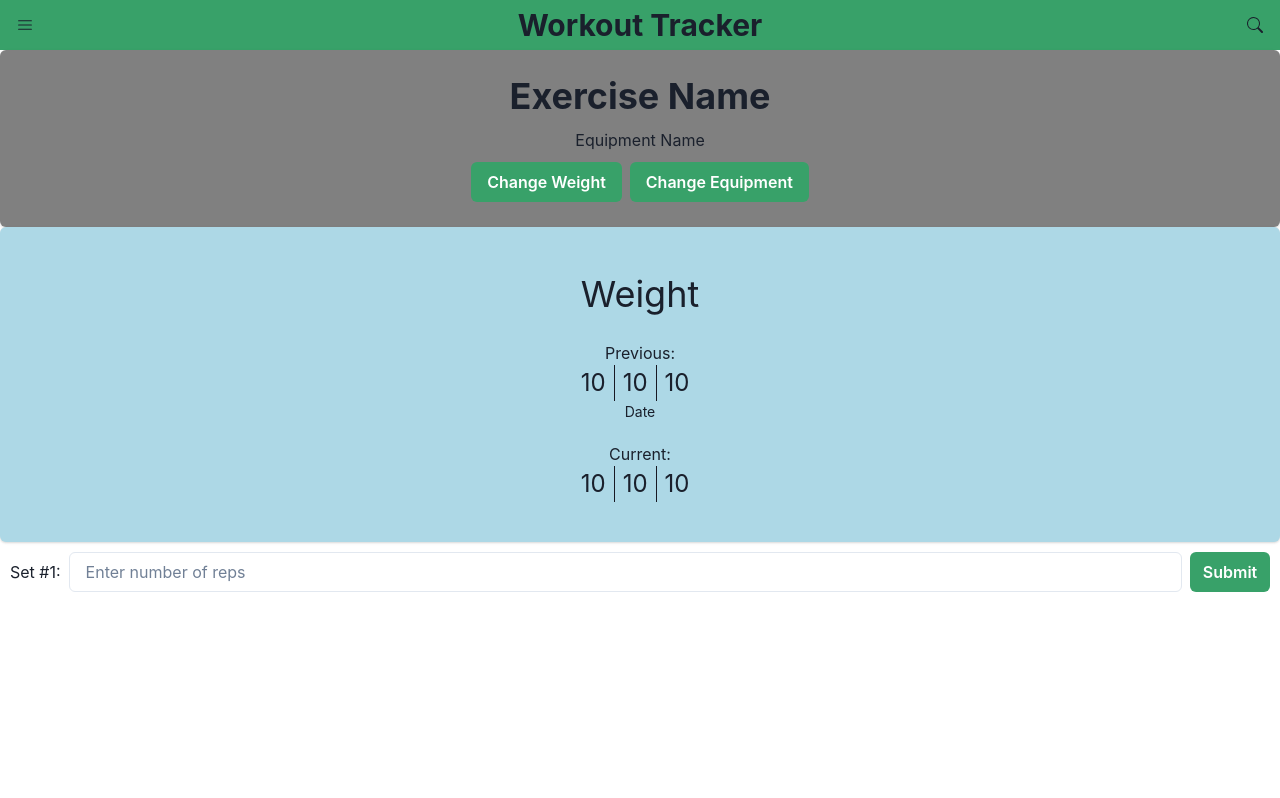
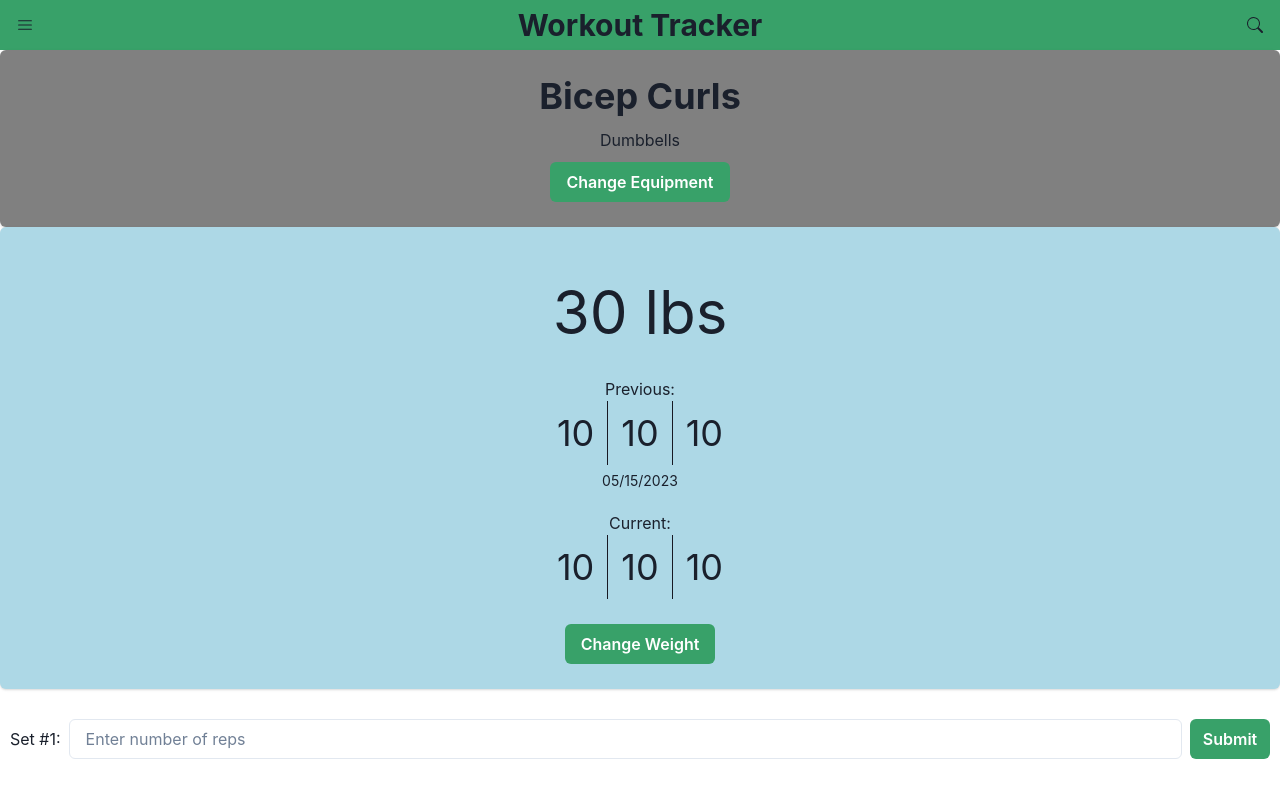
Before and after one commit to MarcinMN/workout-tracker, a React (Vite) app: page / in a window 1280 px wide. Built offline with nearby package versions, Linux system fonts and the light colour scheme.

Commit message:
Preliminary UI complete

```diff
--- a/src/components/ExerciseCard.tsx
+++ b/src/components/ExerciseCard.tsx
@@ -4,7 +4,6 @@ import {
   CardBody,
   CardFooter,
   CardHeader,
-  HStack,
   Heading,
   Text,
 } from "@chakra-ui/react";
@@ -13,16 +12,13 @@ const ExerciseCard = () => {
   return (
     <Card align="center" padding="20px" backgroundColor="gray">
       <CardHeader padding="5px">
-        <Heading>Exercise Name</Heading>
+        <Heading>Bicep Curls</Heading>
       </CardHeader>
       <CardBody padding="5px">
-        <Text align="center">Equipment Name</Text>
+        <Text align="center">Dumbbells</Text>
       </CardBody>
       <CardFooter padding="5px">
-        <HStack>
-          <Button colorScheme="green">Change Weight</Button>
-          <Button colorScheme="green">Change Equipment</Button>
-        </HStack>
+        <Button colorScheme="green">Change Equipment</Button>
       </CardFooter>
     </Card>
   );
--- a/src/components/RepInput.tsx
+++ b/src/components/RepInput.tsx
@@ -3,7 +3,7 @@ import React from "react";
 
 const RepInput = () => {
   return (
-    <HStack padding="10px">
+    <HStack padding="10px" marginTop="20px">
       <Text whiteSpace="nowrap">Set #1:</Text>
       <Input placeholder="Enter number of reps" />
       <Button colorScheme="green">Submit</Button>
--- a/src/components/SetCard.tsx
+++ b/src/components/SetCard.tsx
@@ -1,25 +1,28 @@
-import { Card, CardBody, CardHeader, Text } from "@chakra-ui/react";
+import { Button, Card, CardBody, CardFooter, Text } from "@chakra-ui/react";
 import SetTotals from "./SetTotals";
 
 const SetCard = () => {
   return (
     <Card align="center" padding="20px" backgroundColor="lightblue">
       <CardBody>
-        <Text align="center" fontSize="4xl">
-          Weight
+        <Text align="center" fontSize="6xl">
+          30 lbs
         </Text>
         <Text align="center" paddingTop="20px">
           Previous:
         </Text>
         <SetTotals />
-        <Text align="center" fontSize="sm">
-          Date
+        <Text align="center" fontSize="sm" paddingTop="5px">
+          05/15/2023
         </Text>
         <Text align="center" paddingTop="20px">
           Current:
         </Text>
         <SetTotals />
       </CardBody>
+      <CardFooter padding="5px">
+        <Button colorScheme="green">Change Weight</Button>
+      </CardFooter>
     </Card>
   );
 };
--- a/src/components/SetTotals.tsx
+++ b/src/components/SetTotals.tsx
@@ -1,4 +1,4 @@
-import { Box, Divider, HStack, StackDivider, Text } from "@chakra-ui/react";
+import { HStack, StackDivider, Text } from "@chakra-ui/react";
 
 const SetTotals = () => {
   // Show set values inside boxes with borders
@@ -19,9 +19,15 @@ const SetTotals = () => {
   // Show set values with vertical dividers between the values
   return (
     <HStack divider={<StackDivider borderColor="gray.900" />}>
-      <Text fontSize="2xl">10</Text>
-      <Text fontSize="2xl">10</Text>
-      <Text fontSize="2xl">10</Text>
+      <Text fontSize="4xl" padding="5px">
+        10
+      </Text>
+      <Text fontSize="4xl" padding="5px">
+        10
+      </Text>
+      <Text fontSize="4xl" padding="5px">
+        10
+      </Text>
     </HStack>
   );
 };
```
